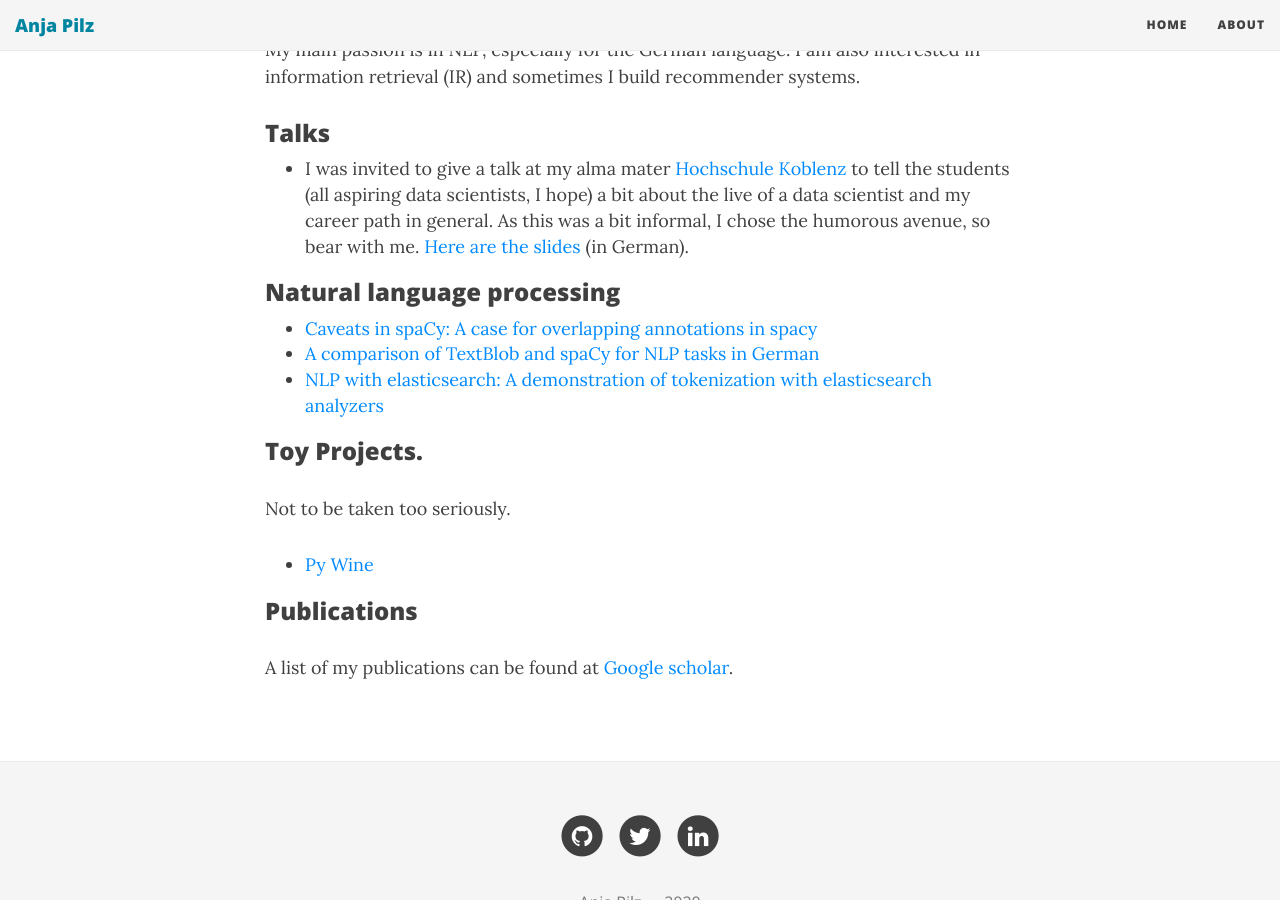
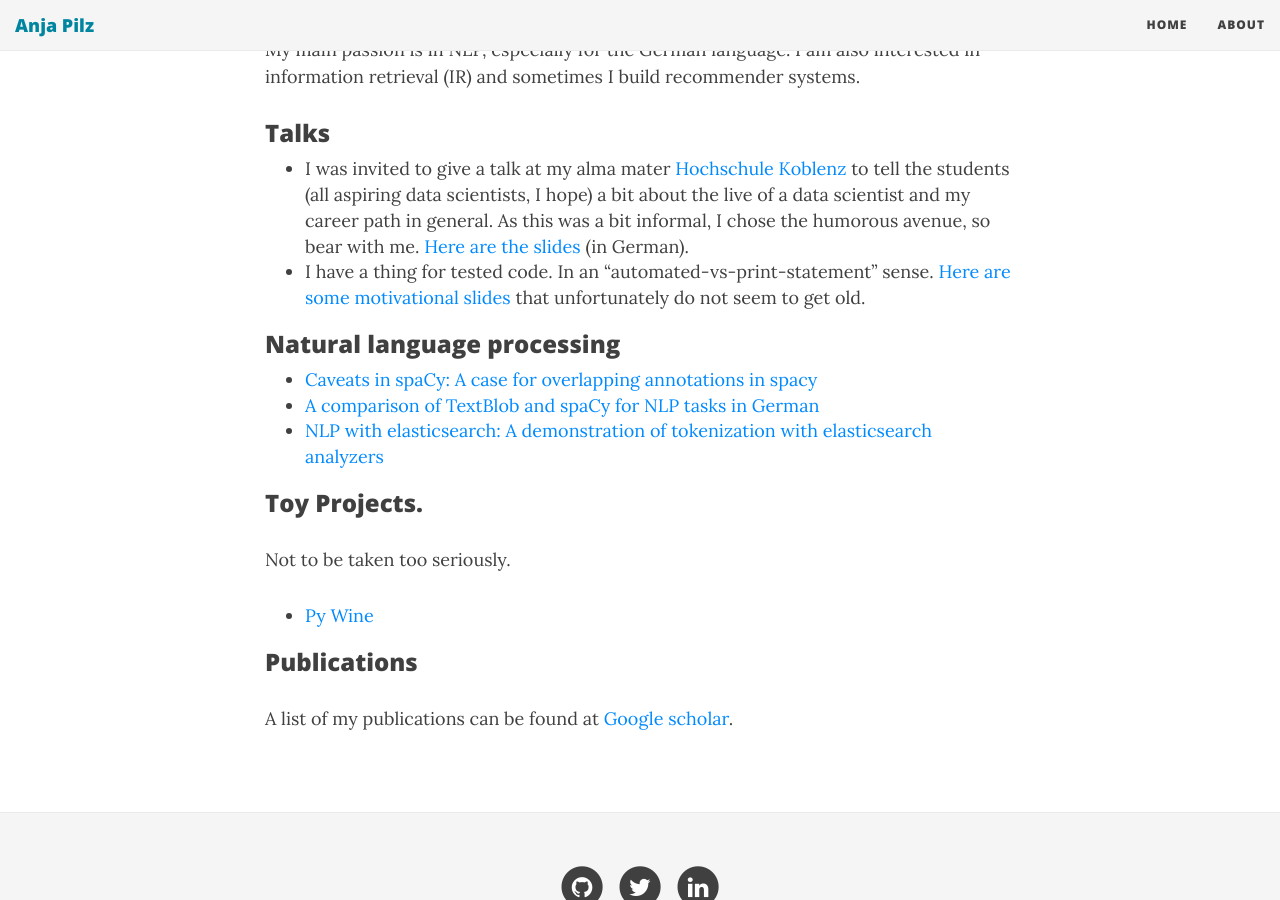
Before and after one commit to aplz/aplz.github.io, a Jekyll site: the page built from aboutme.md, in a window 1280 px wide and 900 px high, scrolled down 380 px. Built offline with Jekyll 4.4.1, drawn with Linux system fonts in a browser that asks for light colours; nearby versions of some CDN libraries.

Commit message:
add slides on automated testing

```diff
--- a/aboutme.md
+++ b/aboutme.md
@@ -9,6 +9,8 @@ My main passion is in NLP, especially for the German language. I am also interes
 
 ### Talks
 * I was invited to give a talk at my alma mater [Hochschule Koblenz](https://www.hs-koblenz.de/rac/index/) to tell the students (all aspiring data scientists, I hope) a bit about the live of a data scientist and my career path in general. As this was a bit informal, I chose the humorous avenue, so bear with me. [Here are the slides](https://github.com/aplz/aplz.github.io/blob/master/talks/2019_fh_remagen_career.pdf) (in German).
+* I have a thing for tested code. In an "automated-vs-print-statement" sense. [Here are some motivational slides](https://github.com/aplz/aplz.github.io/blob/master/talks/2020_still_testing.pdf) that unfortunately do not seem to get old.
+
 
 ### Natural language processing
 * [Caveats in spaCy: A case for overlapping annotations in spacy](https://github.com/aplz/nlp_notebooks/blob/master/spacy_caveats.ipynb)
```
Also changed, not shown: 1 other file.
